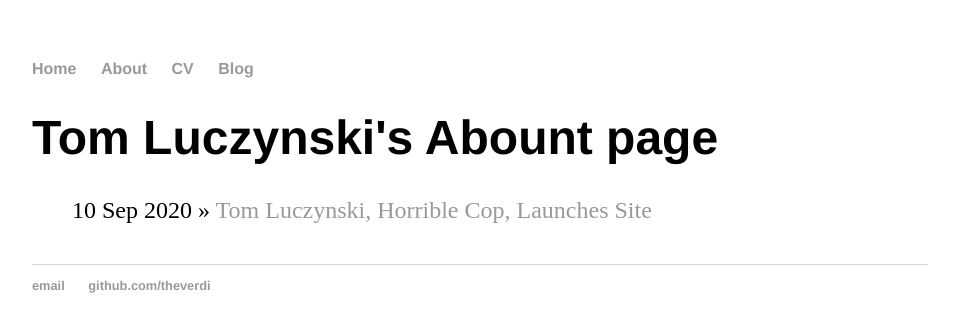
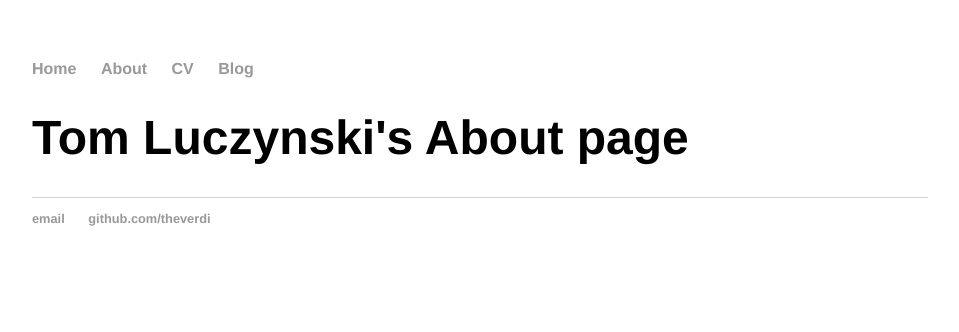
Before and after one commit to TheVerdi/TheVerdi.github.io, a Jekyll site: the page built from about/index.html, in a window 1280 px wide. Shown: the top 332 px of the page, without its empty margins (160-1119 px from the left). Built offline with Jekyll 4.4.1, drawn with Linux system fonts in a browser that asks for light colours; Markdown is read by kramdown in place of the engine named in the settings.

Commit message:
Update index.html

```diff
--- a/about/index.html
+++ b/about/index.html
@@ -1,11 +1,11 @@
 ---
 layout: default
-title: Tom Luczynski's Abount page
+title: Tom Luczynski's About page
 ---
 	<h1>{{ page.title }}</h1>
-	<ul class="posts">
+	<ul class="about">
 
-	  {% for post in site.posts %}
-	    <li><span>{{ post.date | date_to_string }}</span> » <a href="{{ post.url }}" title="{{ post.title }}">{{ post.title }}</a></li>
+	  {% for about in site.about %}
+	    <li><span>{{ about.date | date_to_string }}</span> » <a href="{{ about.url }}" title="{{ about.title }}">{{ about.title }}</a></li>
 	  {% endfor %}
 	</ul>
```
